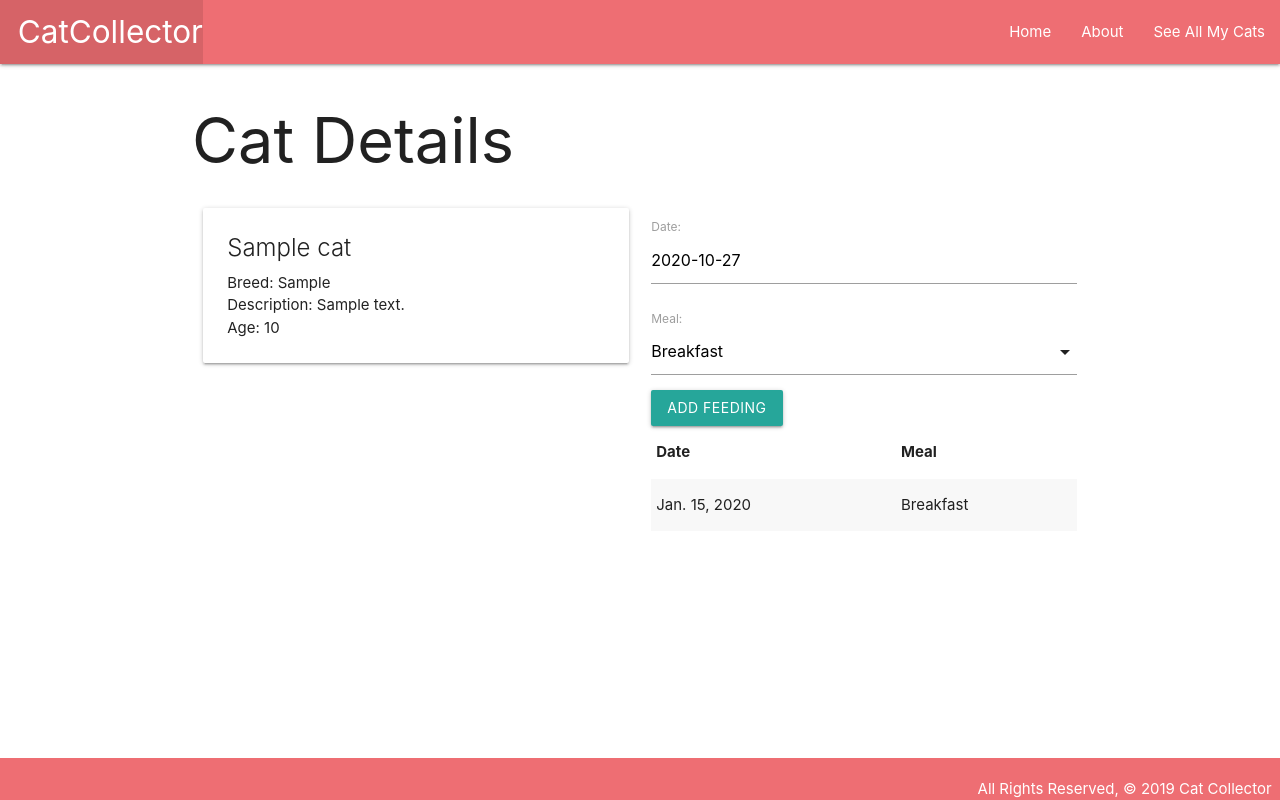
After one commit to jpardike/cat_collector2, a Django app: page /cats/1/ in a window 1280 px wide. The commit adds this page. Run offline with Django 3.2, Linux system fonts and the light colour scheme; tables that the repository leaves empty hold one stand-in row (values such as "Sample post").

Commit message:
adds code for data models and one to many

```diff
--- a/catcollector_project/settings.py
+++ b/catcollector_project/settings.py
@@ -77,7 +77,7 @@ WSGI_APPLICATION = 'catcollector_project.wsgi.application'
 DATABASES = {
     'default': {
         'ENGINE': 'django.db.backends.postgresql',
-        'NAME': 'catcollector3',
+        'NAME': 'catcollector',
     }
 }
 
--- /dev/null
+++ b/main_app/forms.py
@@ -0,0 +1,7 @@
+from django import forms
+from .models import Feeding
+
+class FeedingForm(forms.ModelForm):
+    class Meta:
+        model = Feeding
+        fields = ['date', 'meal']
--- a/main_app/models.py
+++ b/main_app/models.py
@@ -1,15 +1,30 @@
 from django.db import models
 
+MEALS = (
+    ('B', 'Breakfast'),
+    ('L', 'Lunch'),
+    ('D', 'Dinner')
+)
+
 # Create your models here.
-class Cat:
-    def __init__(self, name, breed, description, age):
-        self.name = name
-        self.breed = breed
-        self.description = description
-        self.age = age
+class Cat(models.Model):
+    name = models.CharField(max_length=100)
+    breed = models.CharField(max_length=100)
+    description = models.TextField(max_length=250)
+    age = models.IntegerField()
 
-cats = [
-    Cat('Felix', 'ally cat', 'trouble maker', 5),
-    Cat('Harvey', 'sphynx', 'black', 2),
-    Cat('Mittins', 'siamese', 'very friendly', 14)
-]
+    def __str__(self):
+        return self.name
+
+class Feeding(models.Model):
+    date = models.DateField()
+    meal = models.CharField(
+        max_length=1,
+        choices=MEALS,
+        default=MEALS[0][0]
+    )
+
+    cat = models.ForeignKey(Cat, on_delete=models.CASCADE)
+
+    def __str__(self):
+        return f'{self.get_meal_display()} on {self.date}'
--- a/main_app/templates/base.html
+++ b/main_app/templates/base.html
@@ -9,6 +9,7 @@
   <title>Cat Collector - {% block title %}{% endblock %}</title>
   <link rel="stylesheet" href="https://cdnjs.cloudflare.com/ajax/libs/materialize/1.0.0/css/materialize.min.css">
   <link rel="stylesheet" href="{% static 'css/style.css' %}">
+  <script src="https://cdnjs.cloudflare.com/ajax/libs/materialize/1.0.0/js/materialize.min.js"></script>
 </head>
 <body>
   <header class="navbar-fixed">
--- /dev/null
+++ b/main_app/templates/cats/detail.html
@@ -0,0 +1,54 @@
+{% extends 'base.html' %}
+{% block content %}
+
+<h1>Cat Details</h1>
+
+<div class="row">
+  <div class="col s6">
+    <div class="card">
+      <div class="card-content">
+        <span class="card-title">{{ cat.name }}</span>
+        <p>Breed: {{ cat.breed }}</p>
+        <p>Description: {{ cat.description }}</p>
+        {% if cat.age > 0 %}
+          <p>Age: {{ cat.age }}</p>
+        {% else %}
+          <p>Age: Kitten</p>
+        {% endif %}
+      </div>
+    </div>
+  </div>
+  <div class="col s6">
+    <form action="{% url 'add_feeding' cat.id %}" method="POST">
+      {% csrf_token %}
+      {{ feeding_form.as_p }}
+      <input type="submit" class="btn" value="Add Feeding">
+    </form>
+    <table class="striped">
+      <thead>
+        <tr><th>Date</th><th>Meal</th></tr>
+      </thead>
+      <tbody>
+        {% for feeding in cat.feeding_set.all %}
+          <tr>           <td>{{feeding.date}}</td>
+            <td>{{feeding.get_meal_display}}</td>
+          </tr>
+        {% endfor %}
+      </tbody>
+    </table>
+  </div>
+
+</div>
+<script>
+  const dateEl = document.getElementById('id_date');
+  M.Datepicker.init(dateEl, {
+    format: 'yyyy-mm-dd',
+    defaultDate: new Date(),
+    setDefaultDate: true,
+    autoClose: true
+  });
+
+  const selectEl = document.getElementById('id_meal');
+  M.FormSelect.init(id_meal);
+</script>
+{% endblock %}
--- a/main_app/templates/cats/index.html
+++ b/main_app/templates/cats/index.html
@@ -8,6 +8,7 @@ All Cats
   <h1>See All My Cats</h1>
 
   {% for cat in cats %}
+    <a href="{% url 'detail' cat.id %}">
       <div class="card">
         <div class="card-content">
           <span class="card-title">{{ cat.name }}</span>
@@ -20,6 +21,7 @@ All Cats
           {% endif %}
         </div>
       </div>
+    </a>
   {% endfor %}
 
 {% endblock %}
--- a/main_app/urls.py
+++ b/main_app/urls.py
@@ -5,5 +5,7 @@ from . import views
 urlpatterns = [
     path('', views.home, name='home'),
     path('about/', views.about, name='about'),
-    path('cats/', views.cats_index, name='cats_index')
+    path('cats/', views.cats_index, name='cats_index'),
+    path('cats/<int:cat_id>/', views.cats_detail, name='detail'),
+    path('cats/<int:cat_id>/add_feeding/', views.add_feeding, name='add_feeding')
 ]
--- a/main_app/views.py
+++ b/main_app/views.py
@@ -1,6 +1,7 @@
-from django.shortcuts import render
+from django.shortcuts import render, redirect
 from django.http import HttpResponse
-from .models import cats
+from .models import Cat
+from .forms import FeedingForm
 
 # Create your views here.
 def home(request):
@@ -10,4 +11,28 @@ def about(request):
     return render(request, 'about.html')
 
 def cats_index(request):
+    cats = Cat.objects.all()
+
     return render(request, 'cats/index.html', { 'cats': cats })
+
+def cats_detail(request, cat_id):
+    cat = Cat.objects.get(id=cat_id)
+
+    feeding_form = FeedingForm()
+
+    return render(request, 'cats/detail.html', {
+        'cat': cat,
+        'feeding_form': feeding_form
+    })
+
+def add_feeding(request, cat_id):
+    form = FeedingForm(request.POST)
+
+    # if form is valid
+    if form.is_valid():
+        # submit the form
+        new_form = form.save(commit=False)
+        new_form.cat_id = cat_id
+        new_form.save()
+
+    return redirect('detail', cat_id=cat_id)
```
Also changed, not shown: main_app/migrations/0001_initial.py (added), main_app/migrations/0002_feeding.py (added). Lines whose indentation alone changed are shown as unchanged.
